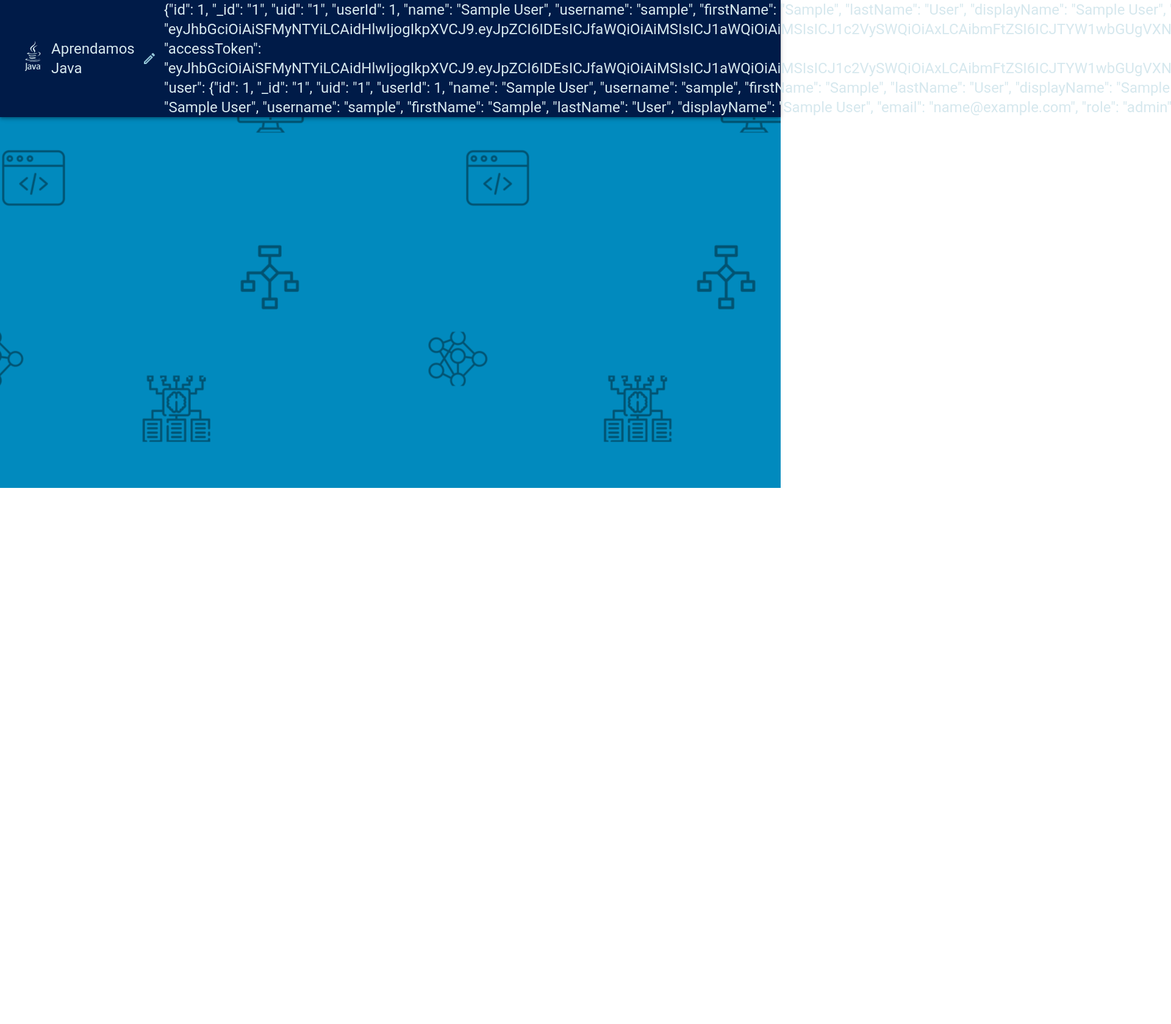
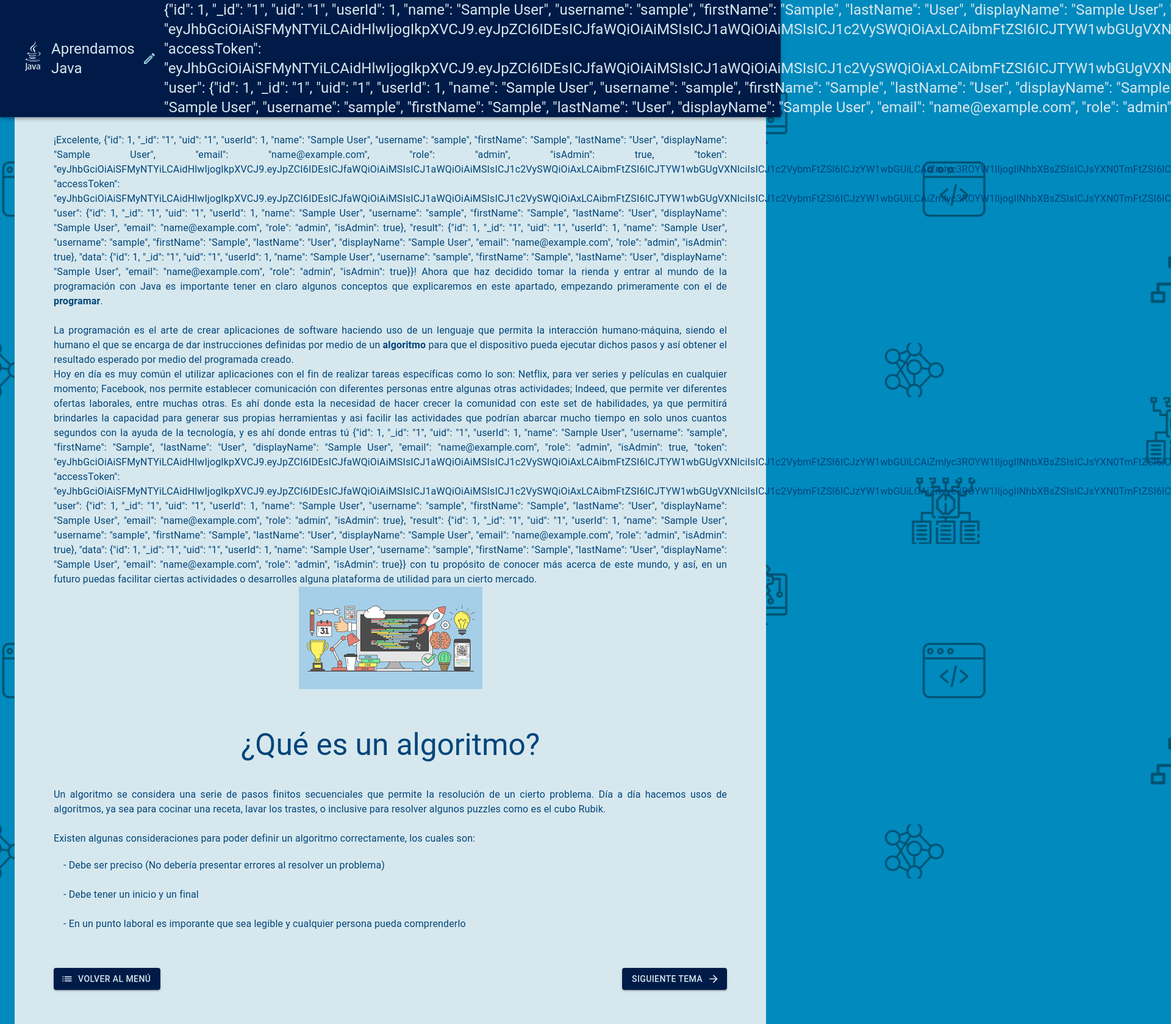
Before and after one commit to DavidPerezAntonio51/ProyectoSocial, a React (Create React App) app in the folder aprendamos-java/: page /temas/introduccion/que-es-programar/1/1 in a window 1280 px wide. Shown: the top 1679 px of the page at 61% size, 1920 px wide, since content can reach past the window. Before the commit the page ends 800 px from the top, so only its background shows below. Built offline with nearby package versions, Linux system fonts and the light colour scheme; sample sign-in values are in the browser's storage.

Commit message:
Se agregó la primer subsección de la introducción

```diff
--- /dev/null
+++ b/aprendamos-java/src/Paginas/Temas/Introduccion/QueEsProgramar.js
@@ -0,0 +1,106 @@
+import { Box, Container, Grid, Typography, List, ListItem, ListItemText } from "@mui/material";
+import { useContext } from "react";
+import UserContext from "../../../Contextos/UserContext";
+import SiguienteTema from "../../../Componentes/ComponentesDeLosTemas/BotonSiguienteTema";
+import VolverAlMenu from "../../../Componentes/ComponentesDeLosTemas/BotonVolver";
+
+const QueEsProgramar = () => {
+    const Usuario = useContext(UserContext);
+    return (
+        <Container maxWidth="xl">
+            <Grid container>
+                <Box sx={{
+                    backgroundColor: "boticelli.main",
+                    color: "regalBlue.main",
+                    minWidth: "100%",
+                    paddingTop: 5,
+                    marginTop: 2
+                }}>
+                    <Grid item>
+                        <Typography variant="h3" sx={{ textAlign: "center" }}>
+                            ¿Qué es Programar?
+                        </Typography>
+                    </Grid>
+                </Box>
+            </Grid>
+            <Grid item>
+                <Box sx={{
+                        paddingX: 8,
+                        backgroundColor: "boticelli.main",
+                        color: "regalBlue.main",
+                        maxWidth: "100%",
+                        paddingY: 5,
+                }}>
+                    <Typography align="justify" variant="body1" component="p">
+                        ¡Excelente, {Usuario.User}! Ahora que haz decidido tomar la rienda y entrar al mundo de la programación con Java es importante tener en claro algunos conceptos que explicaremos en este apartado, empezando primeramente con el de <b>programar</b>.
+                    </Typography>
+                    <Typography align="justify" variant="body1" component="p">
+                        <br/>
+                        La programación es el arte de crear aplicaciones de software haciendo uso de un lenguaje que permita la interacción humano-máquina, siendo el humano el que se encarga de dar instrucciones definidas por medio de un <b>algoritmo</b> para que el dispositivo pueda ejecutar dichos pasos y así obtener el resultado esperado por medio del programada creado. <br/>
+                        Hoy en día es muy común el utilizar aplicaciones con el fin de realizar tareas específicas como lo son: Netflix, para ver series y películas en cualquier momento; Facebook, nos permite establecer comunicación con diferentes personas entre algunas otras actividades; Indeed, que permite ver diferentes ofertas laborales, entre muchas otras. Es ahí donde esta la necesidad de hacer crecer la comunidad con este set de habilidades, ya que permitirá brindarles la capacidad para generar sus propias herramientas y asi facilir las actividades que podrían abarcar mucho tiempo en solo unos cuantos segundos con la ayuda de la tecnología, y es ahí donde entras tú {Usuario.User} con tu propósito de conocer más acerca de este mundo, y así, en un futuro puedas facilitar ciertas actividades o desarrolles alguna plataforma de utilidad para un cierto mercado.
+                    </Typography>
+                    <center>
+                        <img src={require("../../../assets/img/programacion.png")}></img>
+                    </center>
+                </Box>
+            </Grid>
+            <Grid container>
+
+            </Grid>
+            <Grid item>
+                <Box sx={{
+                    backgroundColor: "boticelli.main",
+                    color: "regalBlue.main",
+                    minWidth: "100%",
+                    paddingTop: 2,
+                }}>
+                    <Grid item>
+                        <Typography variant="h3" sx={{ textAlign: "center" }}>
+                            ¿Qué es un algoritmo?
+                        </Typography>
+                    </Grid>
+                </Box>
+                <Box sx={{
+                        paddingX: 8,
+                        backgroundColor: "boticelli.main",
+                        color: "regalBlue.main",
+                        maxWidth: "100%",
+                        paddingY: 5,
+                }}>
+                    <Typography align="justify" variant="body1" component="p">
+                        Un algoritmo se considera una serie de pasos finitos secuenciales que permite la resolución de un cierto problema. Día a día hacemos usos de algoritmos, ya sea para cocinar una receta, lavar los trastes, o inclusive para resolver algunos puzzles como es el cubo Rubik. <br/> <br/>
+                        Existen algunas consideraciones para poder definir un algoritmo correctamente, los cuales son:
+                    </Typography>
+                    <List>
+                        <ListItem>
+                            <ListItemText
+                                primary = "- Debe ser preciso (No debería presentar errores al resolver un problema)"
+                            />
+                        </ListItem>
+                        <ListItem>
+                            <ListItemText
+                                primary = "- Debe tener un inicio y un final"
+                            />
+                        </ListItem>
+                        <ListItem>
+                            <ListItemText
+                                primary = "- En un punto laboral es imporante que sea legible y cualquier persona pueda comprenderlo"
+                            />
+                        </ListItem>
+                    </List>
+                    <Grid container justifyContent="space-between" alignItems="center" sx={{ paddingTop: 3 }}>
+                            <Grid item sx={{ paddingY: 2 }}>
+                                <VolverAlMenu />
+                            </Grid>
+                            <Grid item sx={{ paddingY: 2 }}>
+                                <SiguienteTema />
+                            </Grid>
+                    </Grid>
+                </Box>
+
+            </Grid>
+        </Container>
+    )
+}
+
+export default QueEsProgramar;
--- a/aprendamos-java/src/Rutas/Rutas.js
+++ b/aprendamos-java/src/Rutas/Rutas.js
@@ -8,6 +8,7 @@ import Arreglo from "../Paginas/Temas/Arreglos/QueEsUnArreglo";
 import Ciclos from "../Paginas/Temas/Ciclos/QueEsUnCiclo";
 import ManejoArray from "../Paginas/Temas/Arreglos/ManejoArreglos";
 import ComoCodigo from "../Paginas/Temas/Introduccion/ComoFuncionaCodigo";
+import QueEsProgramar from "../Paginas/Temas/Introduccion/QueEsProgramar";
 import InstalaJava from "../Paginas/Temas/Introduccion/InstalarJava";
 import InstalaNetBeans from "../Paginas/Temas/Introduccion/InstalarNetBeans";
 import CondicionalIf from "../Paginas/Temas/Condicionales/CondicionalIf";
@@ -24,7 +25,7 @@ function Rutas() {
             <Route path="/" element={Usuario.User===null?<Inicio/>:<Navigate to={"/temas"}/>}/>
             <Route path="/temas" element={Usuario.User===null?<Navigate to={"/"}/>:<NavBar/>}>
                 <Route path="introduccion">
-                    <Route path="que-es-programar/:idTema/:idSubtema"></Route>
+                    <Route path="que-es-programar/:idTema/:idSubtema" element={<QueEsProgramar />}></Route>
                     <Route path="programar-es-fácil/:idTema/:idSubtema"></Route>
                     <Route path="pseudocodigo-y-diagramas-de-flujo/:idTema/:idSubtema"></Route>
                     <Route path="como-funciona-un-codigo/:idTema/:idSubtema" element={<ComoCodigo />}/>
```
Also changed, not shown: aprendamos-java/src/assets/img/programacion.png (added).
